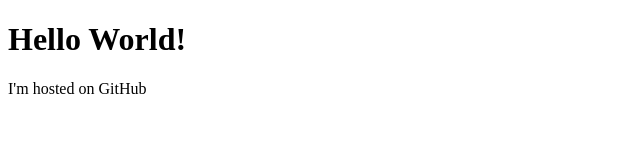
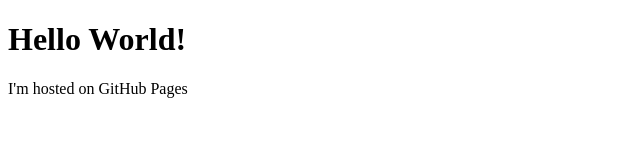
Before and after one commit to PaulMannion/PaulMannion.github.io, a plain HTML site: page index.html in a window 1280 px wide. Shown: the full height of the page, 0-640 px from the left. Drawn offline with Linux system fonts and the light colour scheme.

Commit message:
Edit
Pages

```diff
--- a/index.html
+++ b/index.html
@@ -6,6 +6,6 @@
   </head>
   <body>
     <h1>Hello World!</h1>
-    <p>I'm hosted on GitHub</p>
+    <p>I'm hosted on GitHub Pages</p>
   </body>
 </html>
```
